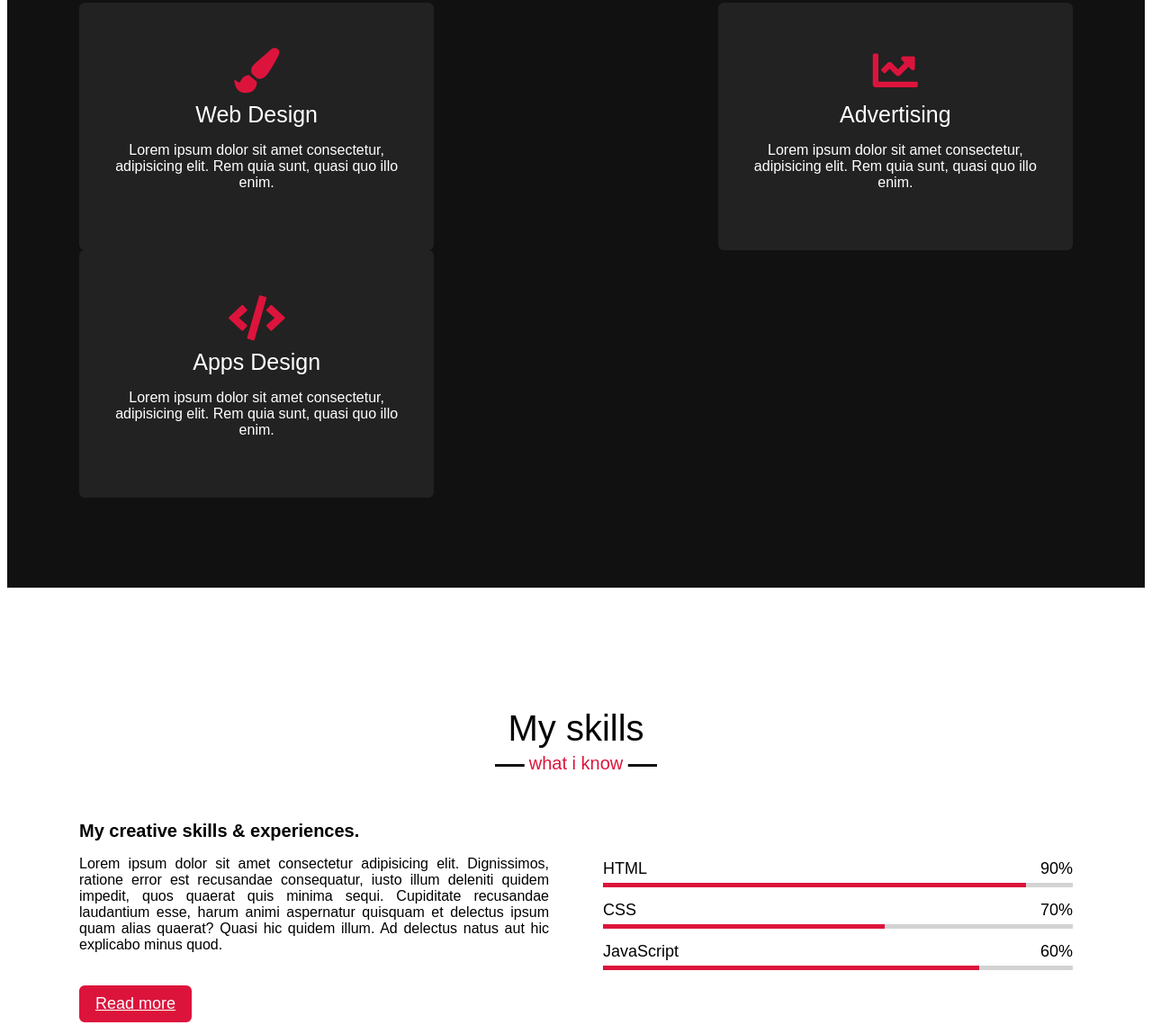
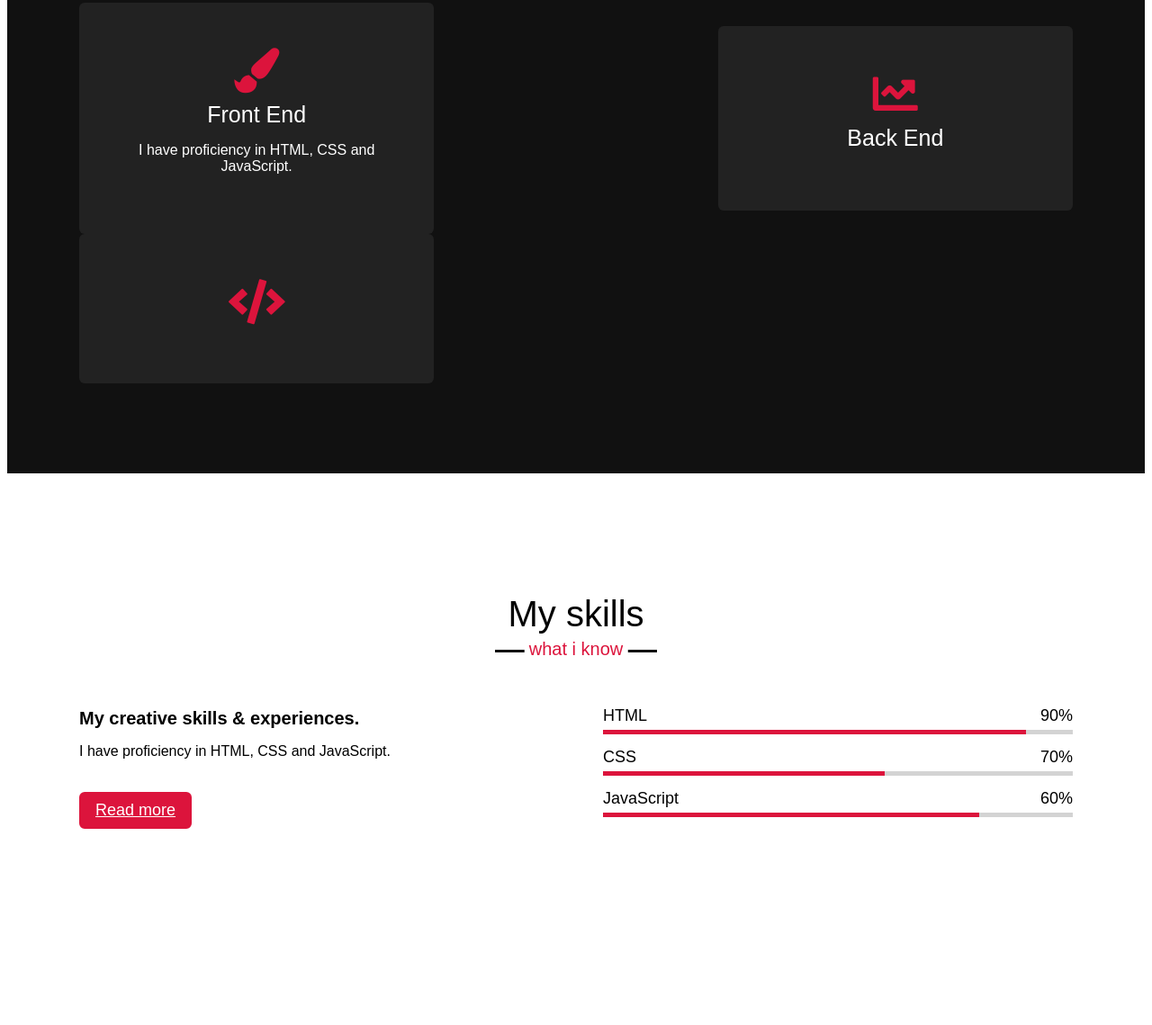
Before and after one commit to Snaida22/myrepoex, a plain HTML site: page index.html in a window 1280 px wide. Shown: the part 2025-3164 px from the top of the page at 90% size. Drawn offline with Linux system fonts and the light colour scheme.

Commit message:
add content

```diff
--- a/index.html
+++ b/index.html
@@ -44,7 +44,7 @@
                     </div>
                     <div class="column right">
                         <div class="text">I am Snaida and I am a <span class="typing-2"></span></div>
-                        <p>Lorem ipsum dolor sit amet consectetur adipisicing elit. Quasi ut voluptatum eveniet doloremque autem excepturi eaque, sit laboriosam voluptatem nisi delectus. Facere explicabo hic minus accusamus alias fuga nihil dolorum quae. Explicabo illo unde, odio consequatur ipsam possimus veritatis, placeat, ab molestiae velit inventore exercitationem consequuntur blanditiis omnis beatae. Dolor iste excepturi ratione soluta quas culpa voluptatum repudiandae harum non.</p>
+                        <p>an upcoming full stack software developer.</p>
                     <a href="#">Download CV</a>
                 </div>
             </div>
@@ -58,22 +58,22 @@
                 <div class="card">
                     <div class="box">
                         <i class="fas fa-paint-brush"></i>
-                        <div class="text">Web Design</div>
-                        <p>Lorem ipsum dolor sit amet consectetur, adipisicing elit. Rem quia sunt, quasi quo illo enim.</p>
+                        <div class="text">Front End</div>
+                        <p>I have proficiency in HTML, CSS and JavaScript.</p>
                     </div>
                 </div>
                 <div class="card">
                     <div class="box">
                         <i class="fas fa-chart-line"></i>
-                        <div class="text">Advertising</div>
-                        <p>Lorem ipsum dolor sit amet consectetur, adipisicing elit. Rem quia sunt, quasi quo illo enim.</p>
+                        <div class="text">Back End</div>
+                        <p></p>
                     </div>
                 </div>
                 <div class="card">
                     <div class="box">
                         <i class="fas fa-code"></i>
-                        <div class="text">Apps Design</div>
-                        <p>Lorem ipsum dolor sit amet consectetur, adipisicing elit. Rem quia sunt, quasi quo illo enim.</p>
+                        <div class="text"></div>
+                        <p></p>
                     </div>
                 </div>
                </div>
@@ -87,7 +87,7 @@
             <div class="skills-content">
                 <div class="column left">
                     <div class="text">My creative skills & experiences.</div>
-                    <p>Lorem ipsum dolor sit amet consectetur adipisicing elit. Dignissimos, ratione error est recusandae consequatur, iusto illum deleniti quidem impedit, quos quaerat quis minima sequi. Cupiditate recusandae laudantium esse, harum animi aspernatur quisquam et delectus ipsum quam alias quaerat? Quasi hic quidem illum. Ad delectus natus aut hic explicabo minus quod.</p>
+                    <p>I have proficiency in HTML, CSS and JavaScript.</p>
                     <a href="#">Read more</a>
                 </div>
                 <div class="column right">
```
